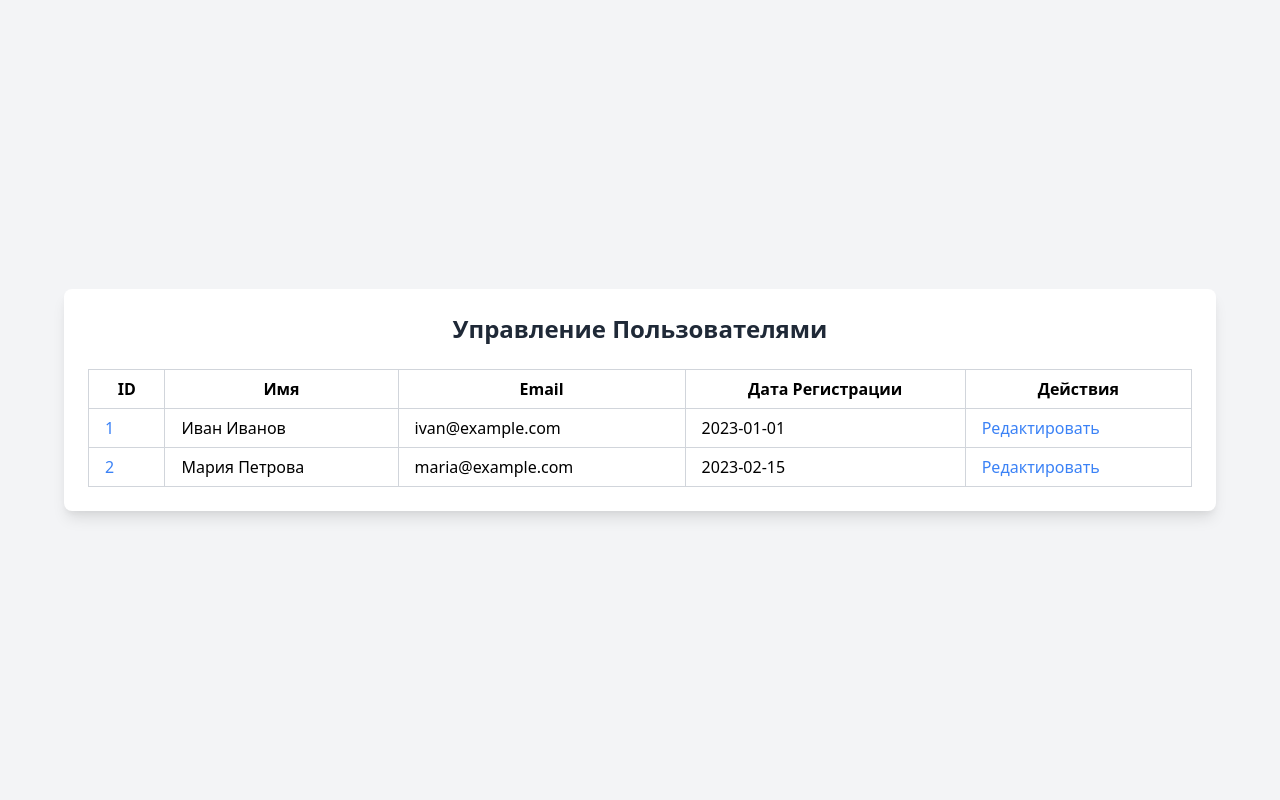
After one commit to RedRim/Airlines-db, a FastAPI app: template templates/admin/record.html in a window 1280 px wide. The commit adds this page. Run offline with FastAPI, Linux system fonts and the light colour scheme; the template is opened without the code that fills it, so the values that code supplies are empty; some libraries are stand-ins or nearby versions.

Commit message:
Добавлены заготовки для некоторых страниц

```diff
--- /dev/null
+++ b/templates/admin/record.html
@@ -0,0 +1,46 @@
+<link href="https://cdn.jsdelivr.net/npm/tailwindcss@2.2.19/dist/tailwind.min.css" rel="stylesheet">
+
+<div class="flex flex-col items-center justify-center min-h-screen bg-gray-100">
+    <div class="bg-white rounded-lg shadow-lg p-6 w-full max-w-6xl">
+        <h1 class="text-2xl font-bold text-gray-800 mb-6 text-center">Управление Пользователями</h1>
+
+        <div class="overflow-x-auto">
+            <table class="min-w-full border-collapse border border-gray-300">
+                <thead>
+                    <tr>
+                        <th class="border border-gray-300 px-4 py-2">ID</th>
+                        <th class="border border-gray-300 px-4 py-2">Имя</th>
+                        <th class="border border-gray-300 px-4 py-2">Email</th>
+                        <th class="border border-gray-300 px-4 py-2">Дата Регистрации</th>
+                        <th class="border border-gray-300 px-4 py-2">Действия</th>
+                    </tr>
+                </thead>
+                <tbody>
+                    <tr class="hover:bg-gray-50">
+                        <td class="border border-gray-300 px-4 py-2">
+                            <a href="/models/user/edit/1" class="text-blue-500 hover:underline">1</a>
+                        </td>
+                        <td class="border border-gray-300 px-4 py-2">Иван Иванов</td>
+                        <td class="border border-gray-300 px-4 py-2">ivan@example.com</td>
+                        <td class="border border-gray-300 px-4 py-2">2023-01-01</td>
+                        <td class="border border-gray-300 px-4 py-2">
+                            <a href="/models/user/edit/1" class="text-blue-500 hover:underline">Редактировать</a>
+                        </td>
+                    </tr>
+                    <tr class="hover:bg-gray-50">
+                        <td class="border border-gray-300 px-4 py-2">
+                            <a href="/models/user/edit/2" class="text-blue-500 hover:underline">2</a>
+                        </td>
+                        <td class="border border-gray-300 px-4 py-2">Мария Петрова</td>
+                        <td class="border border-gray-300 px-4 py-2">maria@example.com</td>
+                        <td class="border border-gray-300 px-4 py-2">2023-02-15</td>
+                        <td class="border border-gray-300 px-4 py-2">
+                            <a href="/models/user/edit/2" class="text-blue-500 hover:underline">Редактировать</a>
+                        </td>
+                    </tr>
+                    <!-- Дополнительные строки пользователей можно добавить здесь -->
+                </tbody>
+            </table>
+        </div>
+    </div>
+</div>
```
Also changed, not shown: templates/admin/edit_record.html (added, +30 -0 lines), templates/admin/tables.html (added, +24 -0 lines), templates/auth/register.html (added, +30 -0 lines), templates/index.html (+40 -26 lines), templates/auth/login.html (added).
